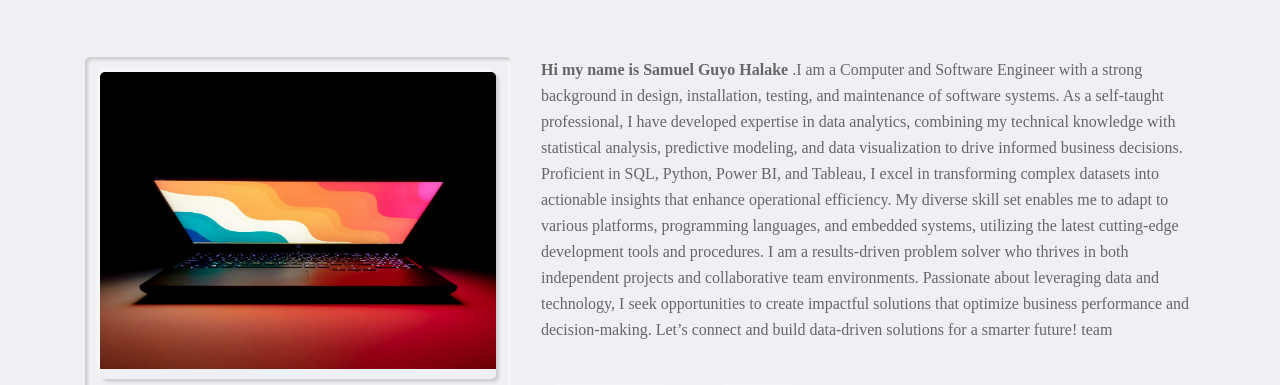
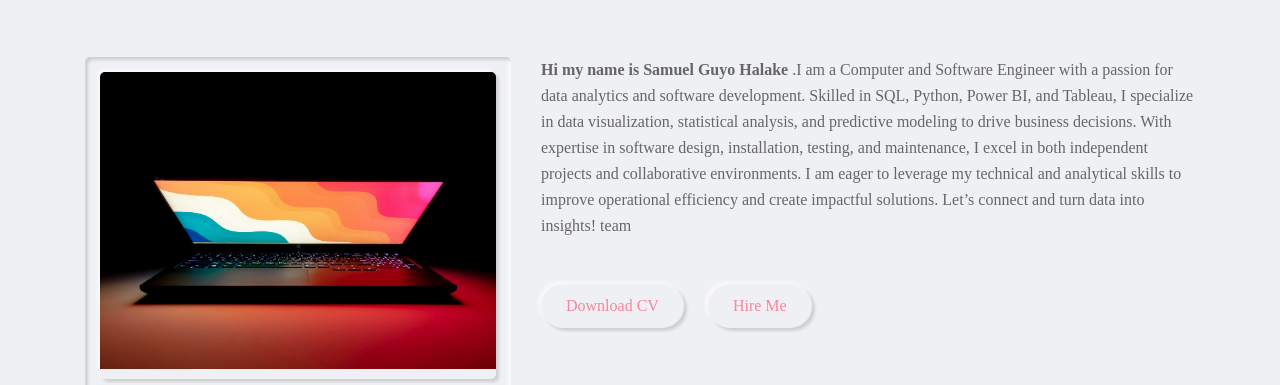
Before and after one commit to ApexGuyo/ApexGuyo.github.io, a plain HTML site: page index.html in a window 1280 px wide. Shown: the part 952-1337 px from the top of the page. Drawn offline with Linux system fonts and the light colour scheme.

Commit message:
change 1.2

```diff
--- a/index.html
+++ b/index.html
@@ -153,13 +153,11 @@
 				</div>
 				<div class="about-info">
 					<P><span>Hi my name is
-					Samuel Guyo Halake </span>.I am  a Computer and Software Engineer with a strong background in design, installation, testing, and maintenance of software systems. As a self-taught professional, I have developed expertise in data analytics, combining my technical knowledge with statistical analysis, predictive modeling, and data visualization to drive informed business decisions.
+					Samuel Guyo Halake </span>.I am a Computer and Software Engineer with a passion for data analytics and software development. Skilled in SQL, Python, Power BI, and Tableau, I specialize in data visualization, statistical analysis, and predictive modeling to drive business decisions.
 
-					 Proficient in SQL, Python, Power BI, and Tableau, I excel in transforming complex datasets into actionable insights that enhance operational efficiency. My diverse skill set enables me to adapt to various platforms, programming languages, and embedded systems, utilizing the latest cutting-edge development tools and procedures.
+					With expertise in software design, installation, testing, and maintenance, I excel in both independent projects and collaborative environments. I am eager to leverage my technical and analytical skills to improve operational efficiency and create impactful solutions.
 
-					 I am a results-driven problem solver who thrives in both independent projects and collaborative team environments. Passionate about leveraging data and technology, I seek opportunities to create impactful solutions that optimize business performance and decision-making.
-
-					 Let’s connect and build data-driven solutions for a smarter future!
+					Let’s connect and turn data into insights!
 team </P>
 
 <a href="cv.pdf" class="btn-1 outer-shadow hover-in-shadow">Download CV</a>
```
